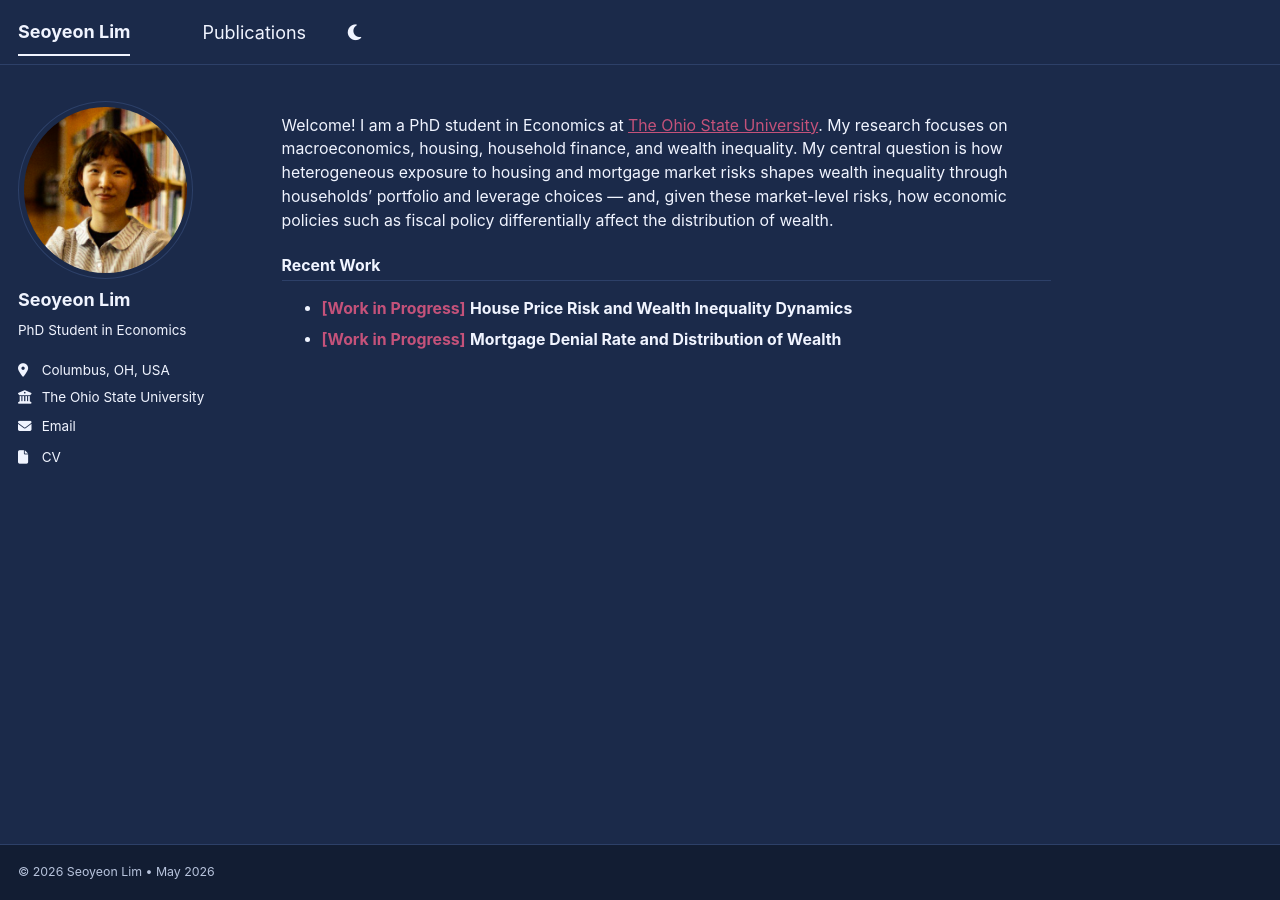
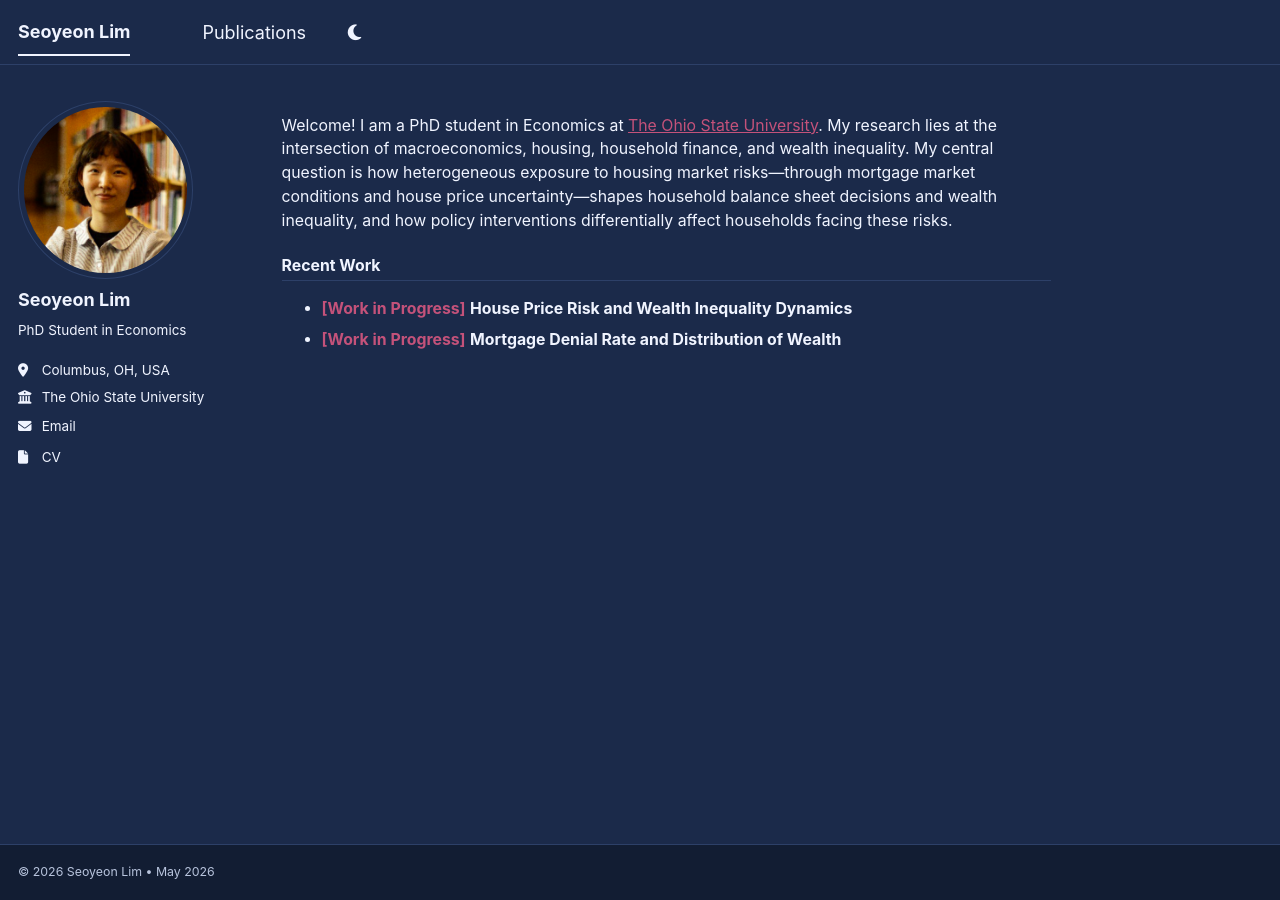
Before and after one commit to seoyeon-lim/academic.github.io, a Jekyll site: the page built from _pages/about.md, in a window 1280 px wide. Built offline with Jekyll 4.4.1, drawn with Linux system fonts in a browser that asks for light colours; a script bundle is joined from its source files by our own code; library files that are not in the unit come from our copies.

Commit message:
Update research bio
Co-Authored-By: Claude Sonnet 4.6 <noreply@anthropic.com>

```diff
--- a/_pages/about.md
+++ b/_pages/about.md
@@ -7,7 +7,7 @@ redirect_from:
   - /about.html
 ---
 
-Welcome! I am a PhD student in Economics at [The Ohio State University](https://economics.osu.edu/). My research focuses on macroeconomics, housing, household finance, and wealth inequality. My central question is how heterogeneous exposure to housing and mortgage market risks shapes wealth inequality through households' portfolio and leverage choices — and, given these market-level risks, how economic policies such as fiscal policy differentially affect the distribution of wealth.
+Welcome! I am a PhD student in Economics at [The Ohio State University](https://economics.osu.edu/). My research lies at the intersection of macroeconomics, housing, household finance, and wealth inequality. My central question is how heterogeneous exposure to housing market risks—through mortgage market conditions and house price uncertainty—shapes household balance sheet decisions and wealth inequality, and how policy interventions differentially affect households facing these risks.
 
 #### Recent Work
 
```
